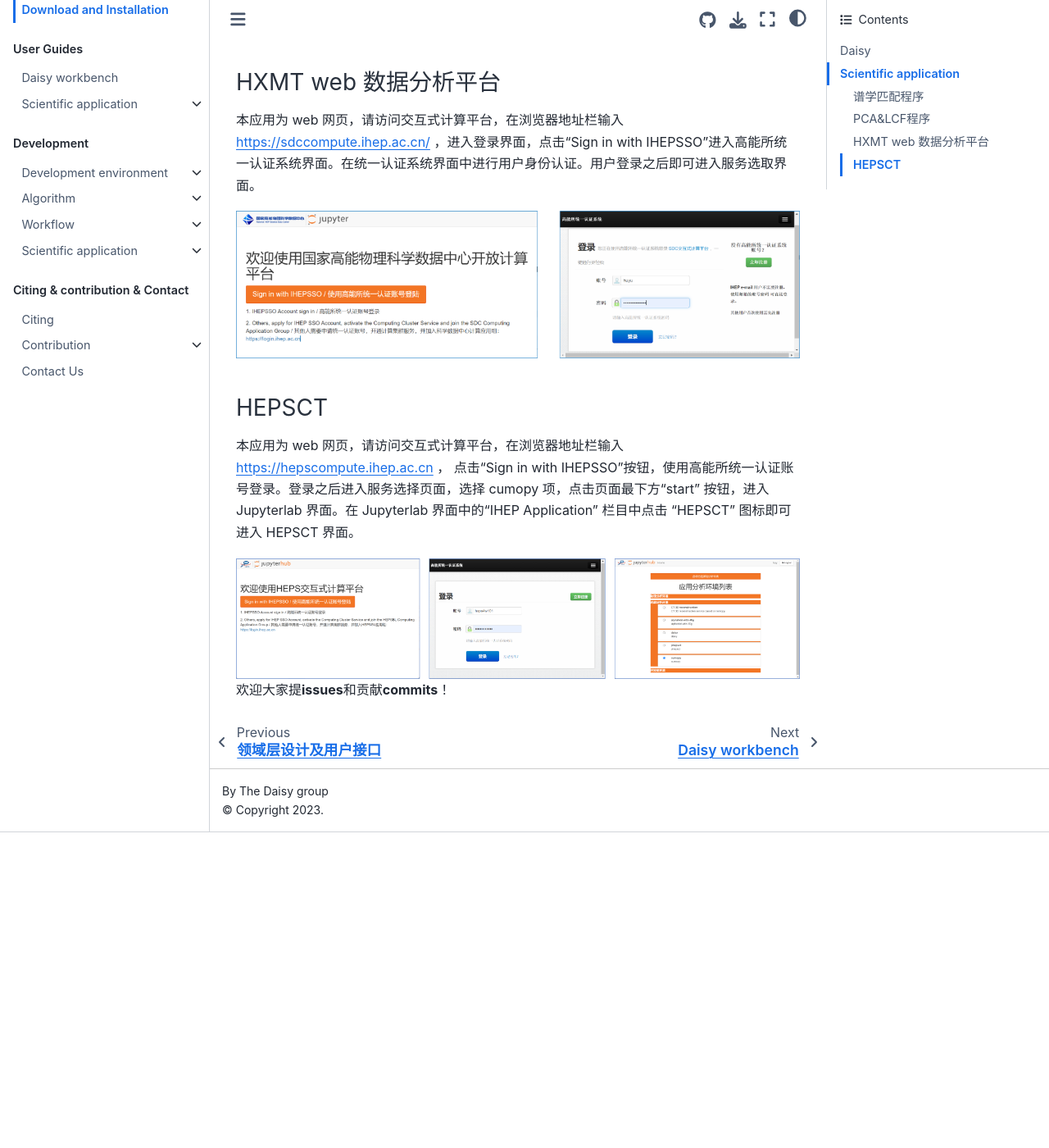
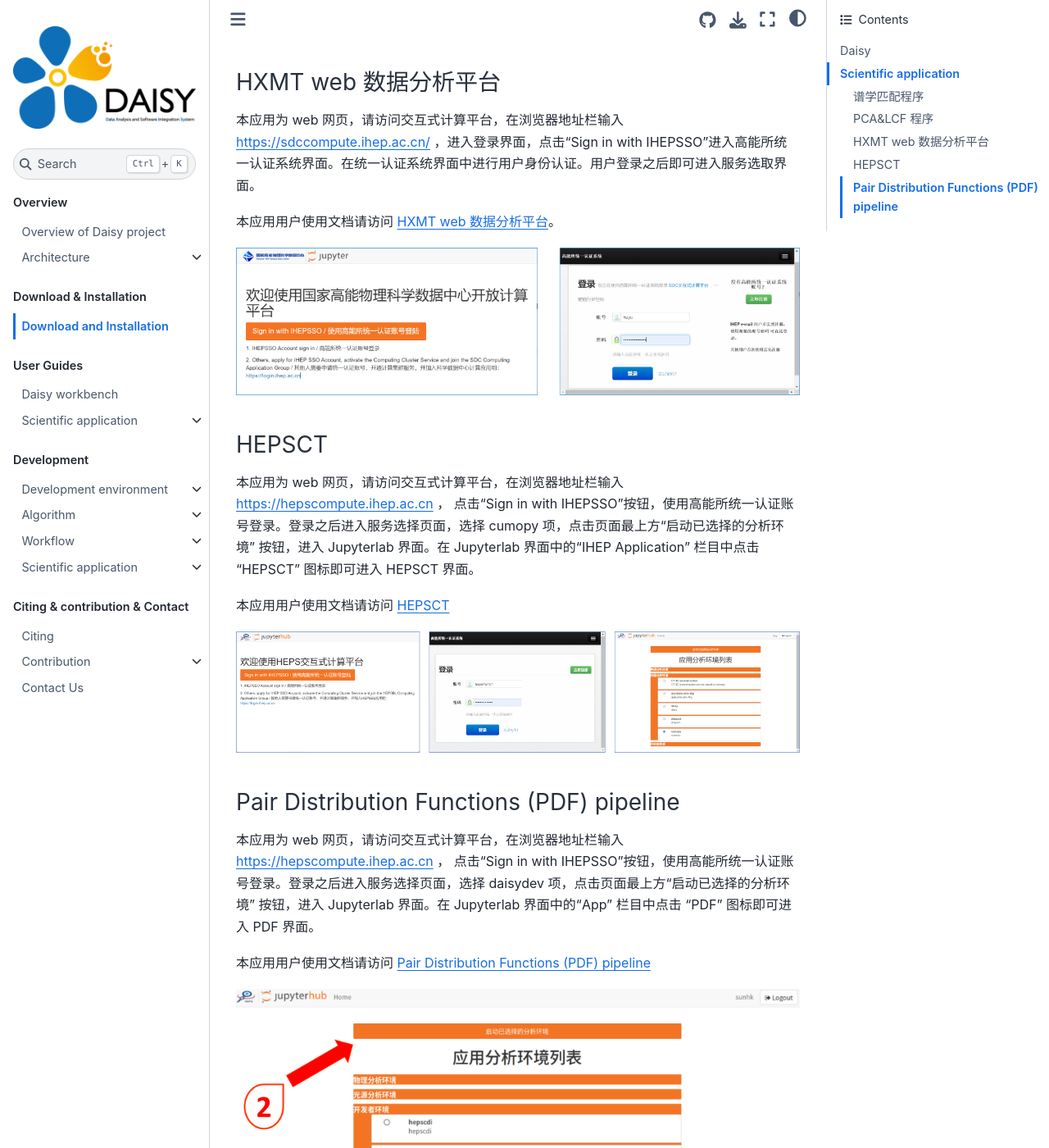
Before and after one commit to huyuhuster/daisydoc, a Jupyter Book: the page built from docs/reference/installation.md, in a window 1280 px wide and 1400 px high, scrolled down 1314 px. Shown: the whole window at 82% size. Built offline with Jupyter Book 1.0.4 settings and Sphinx 7.4.7 and the Sphinx Book theme 1.1.4, drawn with Linux system fonts in a browser that asks for light colours; before the commit the page ends 2329 px from its top, so only the background shows below that; some of the changed text lies outside the part shown.

Commit message:
Update installation.md

```diff
--- a/docs/reference/installation.md
+++ b/docs/reference/installation.md
@@ -36,29 +36,42 @@
 
 本程序无需安装，下载之后解压即可直接使用。
 
-用户文档请访问 [](../tutorial/XASmatch.md)
+本应用用户使用文档请访问 [](../tutorial/XASmatch.md)。
 
-### PCA&LCF程序
+### PCA&LCF 程序
 
 点击下载： [软件包](https://docs.ihep.ac.cn/link/AAF9A02D2FDEF64AED9BB07E00D1414ED4)
 
 本程序无需安装，下载之后解压即可直接使用。
 
-用户文档请访问 [](../tutorial/XASpcalcf.md)
+本应用用户使用文档请访问 [](../tutorial/XASpcalcf.md)。
 
 ### HXMT web 数据分析平台
 
 本应用为 web 网页，请访问交互式计算平台，在浏览器地址栏输入 https://sdccompute.ihep.ac.cn/ ，进入登录界面，点击“Sign in with IHEPSSO”进入高能所统一认证系统界面。在统一认证系统界面中进行用户身份认证。用户登录之后即可进入服务选取界面。
 
+本应用用户使用文档请访问 [](../tutorial/astronomy/hxmt.md)。
+
 <img src="../images/astronomy/login.png" align=center />
 
 ### HEPSCT
 
-本应用为 web 网页，请访问交互式计算平台，在浏览器地址栏输入 https://hepscompute.ihep.ac.cn ， 点击“Sign in with IHEPSSO”按钮，使用高能所统一认证账号登录。登录之后进入服务选择页面，选择 cumopy 项，点击页面最下方“start” 按钮，进入 Jupyterlab 界面。在 Jupyterlab 界面中的“IHEP Application” 栏目中点击 “HEPSCT” 图标即可进入 HEPSCT 界面。
+本应用为 web 网页，请访问交互式计算平台，在浏览器地址栏输入 https://hepscompute.ihep.ac.cn ， 点击“Sign in with IHEPSSO”按钮，使用高能所统一认证账号登录。登录之后进入服务选择页面，选择 cumopy 项，点击页面最上方“启动已选择的分析环境” 按钮，进入 Jupyterlab 界面。在 Jupyterlab 界面中的“IHEP Application” 栏目中点击 “HEPSCT” 图标即可进入 HEPSCT 界面。
+
+本应用用户使用文档请访问 [](../tutorial/hepsct.md)
 
 <img src="../images/imaging/login.png" align=center />
 
 
+### Pair Distribution Functions (PDF) pipeline
+
+本应用为 web 网页，请访问交互式计算平台，在浏览器地址栏输入 https://hepscompute.ihep.ac.cn ， 点击“Sign in with IHEPSSO”按钮，使用高能所统一认证账号登录。登录之后进入服务选择页面，选择 daisydev 项，点击页面最上方“启动已选择的分析环境” 按钮，进入 Jupyterlab 界面。在 Jupyterlab 界面中的“App” 栏目中点击 “PDF” 图标即可进入 PDF 界面。
+
+本应用用户使用文档请访问 [](../tutorial/PDF.md)
+
+<img src="../images/xrdxs/hepscompute_main.png" align=center />
+
+<img src="../images/xrdxs/jupyterlab.png" align=center />
 
 
 欢迎大家提**issues**和贡献**commits**！
```
